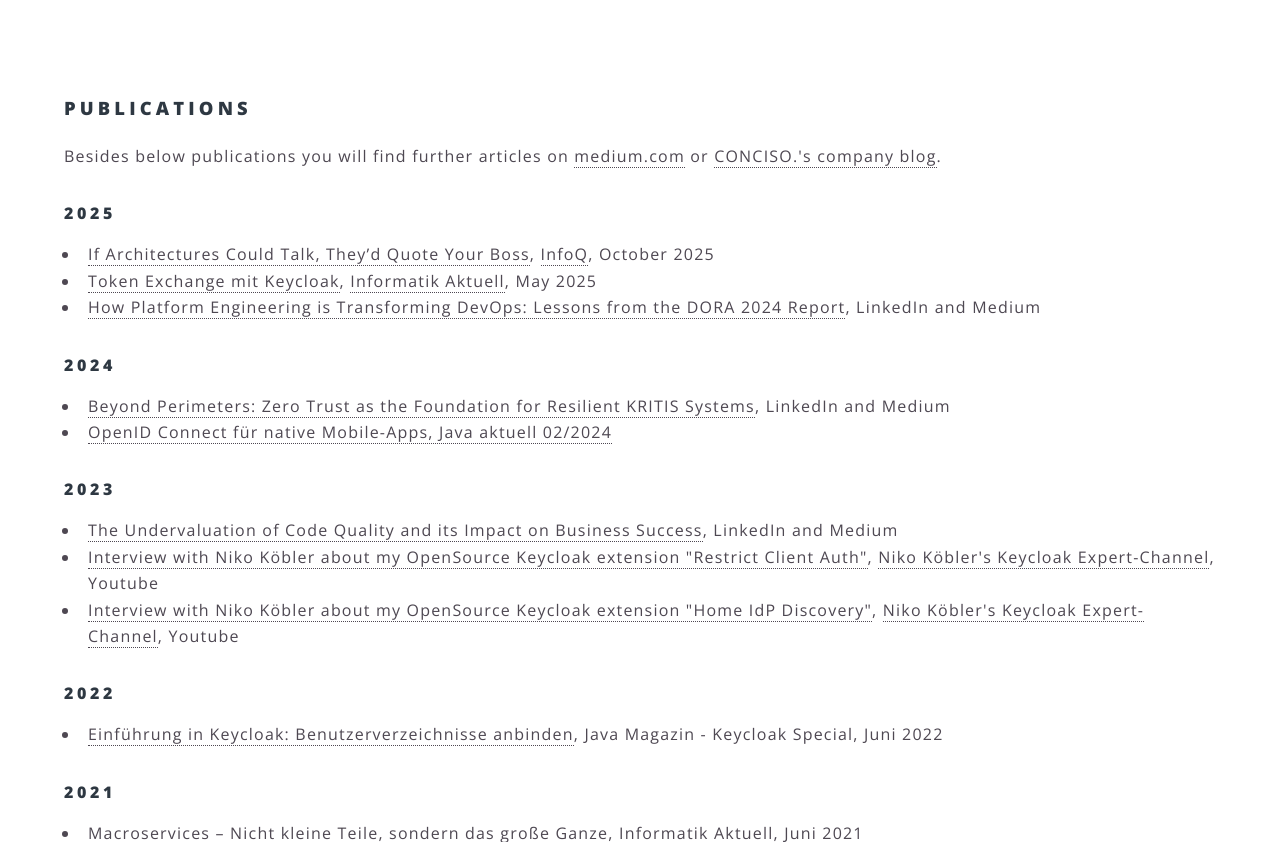
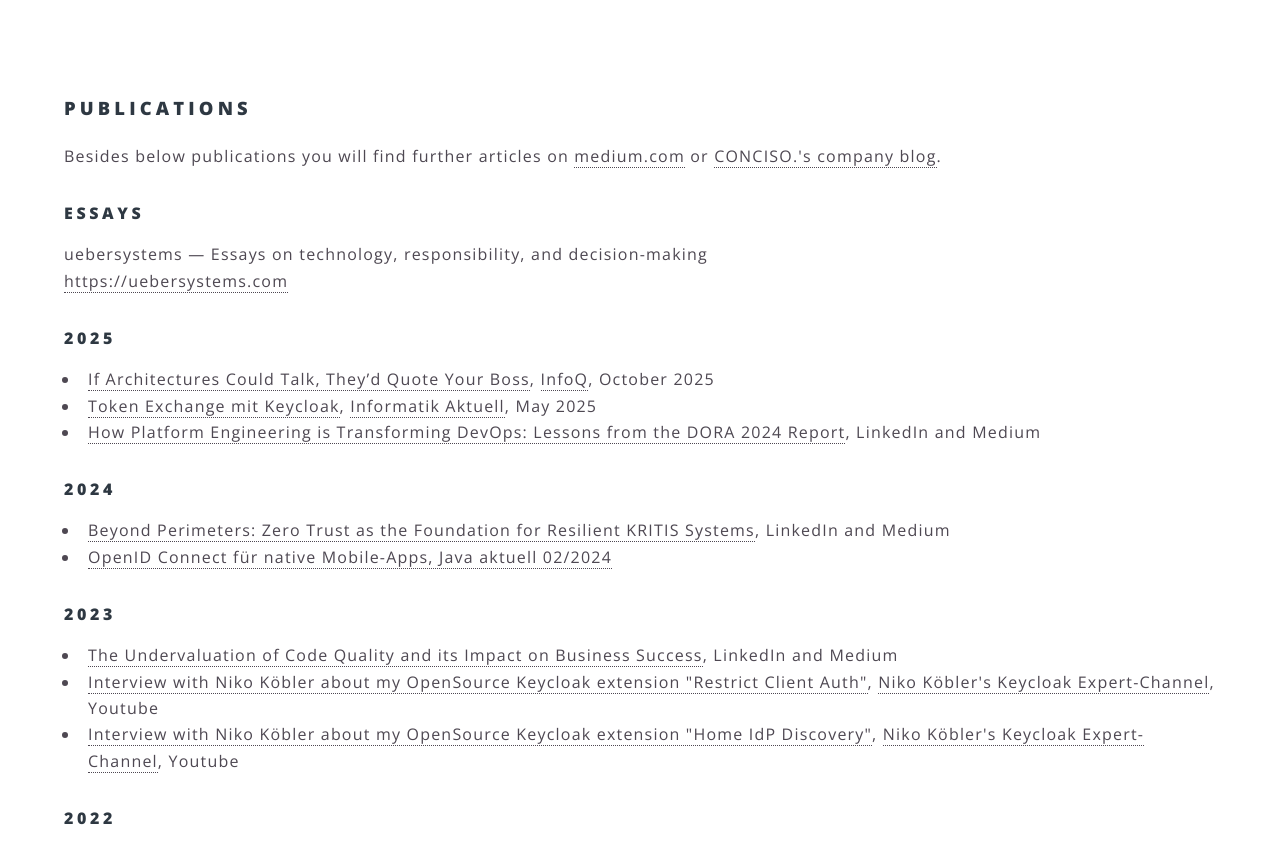
Before and after one commit to sventorben/sventorben.de, a Jekyll site: the page built from publications.html, in a window 1280 px wide and 900 px high, scrolled down 339 px, cut to the strip 58-900 px from the top of the window. Built offline with Jekyll 4.4.1, drawn with Linux system fonts in a browser that asks for light colours.

Commit message:
Add ubersystems

```diff
--- a/publications.html
+++ b/publications.html
@@ -5,6 +5,12 @@
 subtitle: Excerpt of my publications in (online) magazines
 ---
 <p>Besides below publications you will find further articles on <a href="https://medium.com/@sventorben" target="_blank">medium.com</a> or <a href="https://conciso.de/author/sven-torben" target="_blank">CONCISO.'s company blog</a>.</p>
+
+    <h4>Essays</h4>
+    <p>
+    uebersystems — Essays on technology, responsibility, and decision-making <br />
+	<a href ="https://uebersystems.com" target="_blank">https://uebersystems.com</a>
+	</p>
 
 	<h4>2025</h4>
 	<ul>
```
